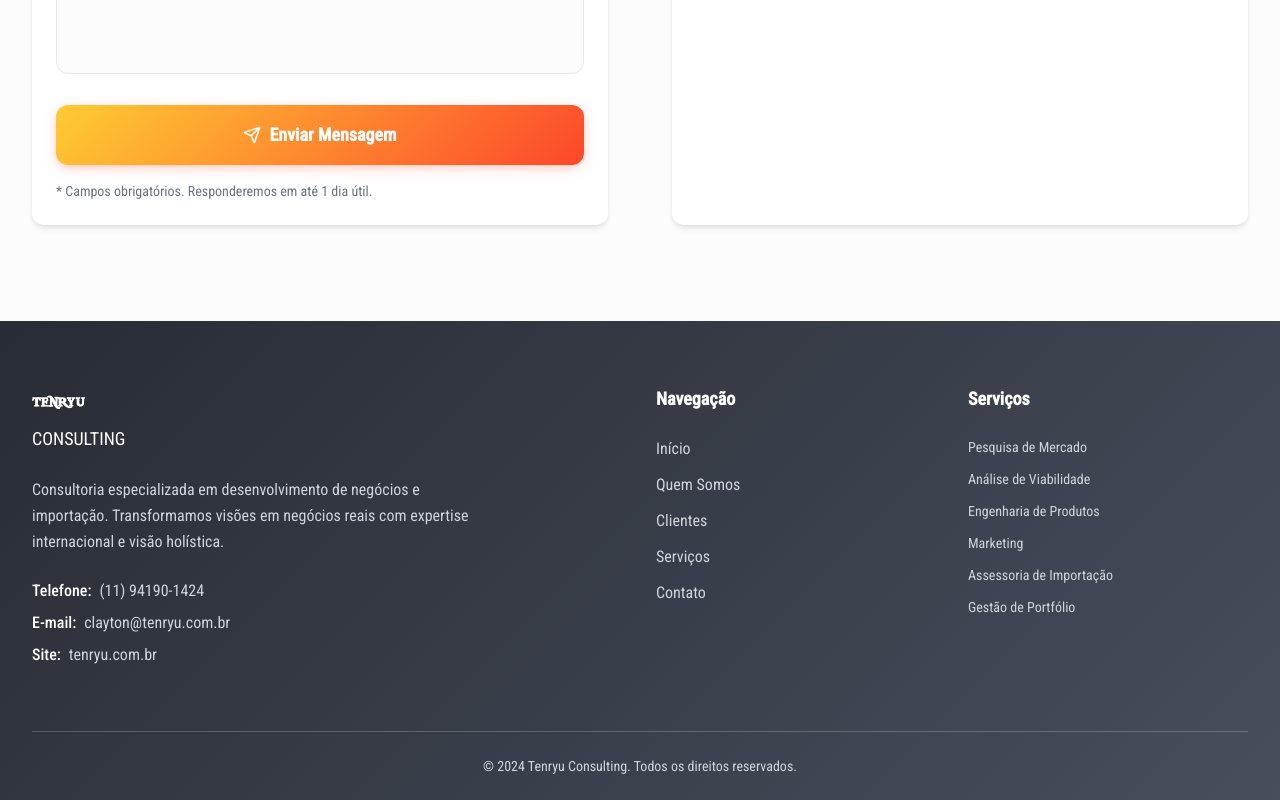
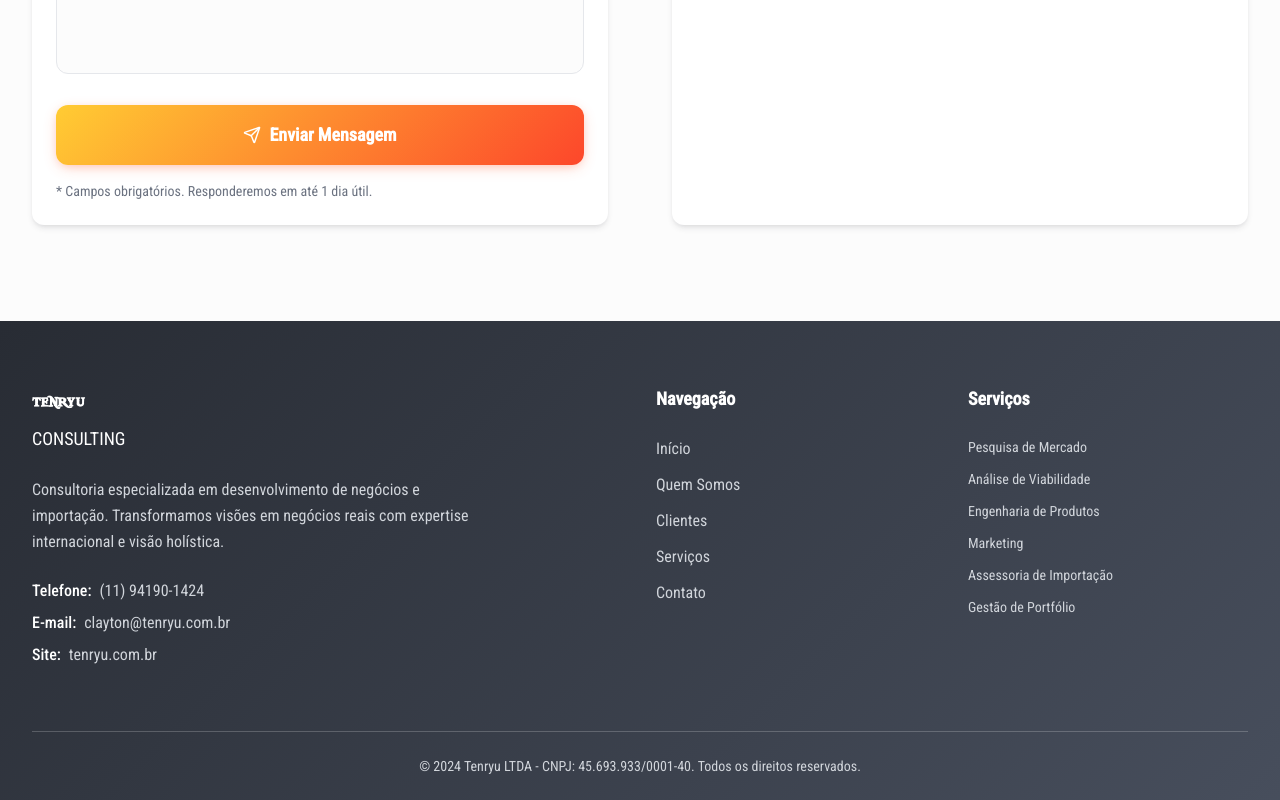
Before and after one commit to clayprod/tenryu-spark, a React (Vite) app: page / in a window 1280 px wide. Shown: the part 5545-6345 px from the top of the page. Built offline with nearby package versions, Linux system fonts and the light colour scheme; the HTML template or start-up script is replaced by a standard one.

Commit message:
Update footer: change 'Tenryu Consulting' to 'Tenryu LTDA' and add CNPJ 45.693.933/0001-40

```diff
--- a/src/components/Footer.tsx
+++ b/src/components/Footer.tsx
@@ -92,11 +92,11 @@ const Footer = () => {
 
         {/* Bottom Footer */}
         <div className="py-6 border-t border-white/20">
-          <div className="text-center">
-            <div className="text-gray-300 text-sm">
-              © 2024 Tenryu Consulting. Todos os direitos reservados.
+            <div className="text-center">
+              <div className="text-gray-300 text-sm">
+                © 2024 Tenryu LTDA - CNPJ: 45.693.933/0001-40. Todos os direitos reservados.
+              </div>
             </div>
-          </div>
         </div>
       </div>
     </footer>
```
